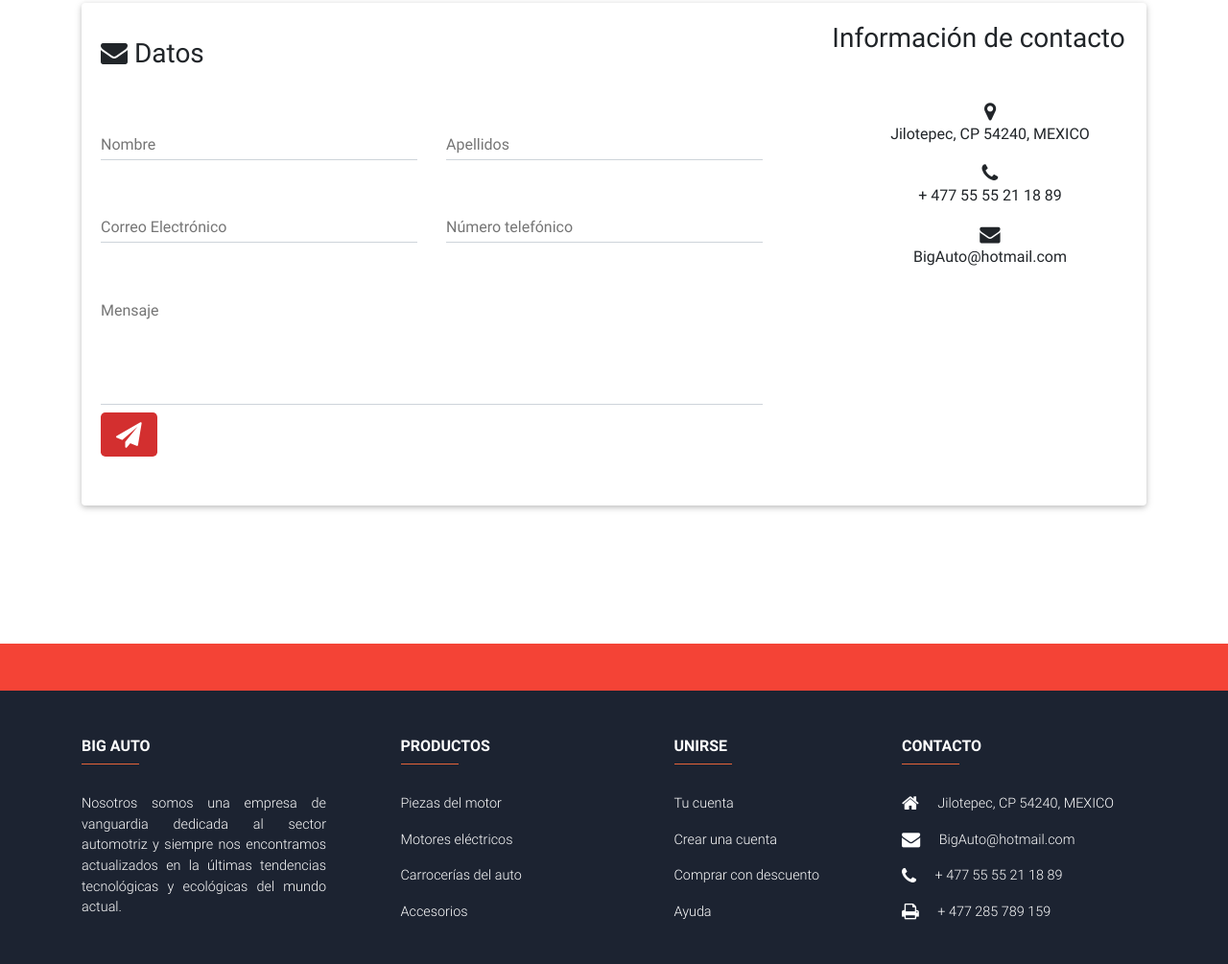
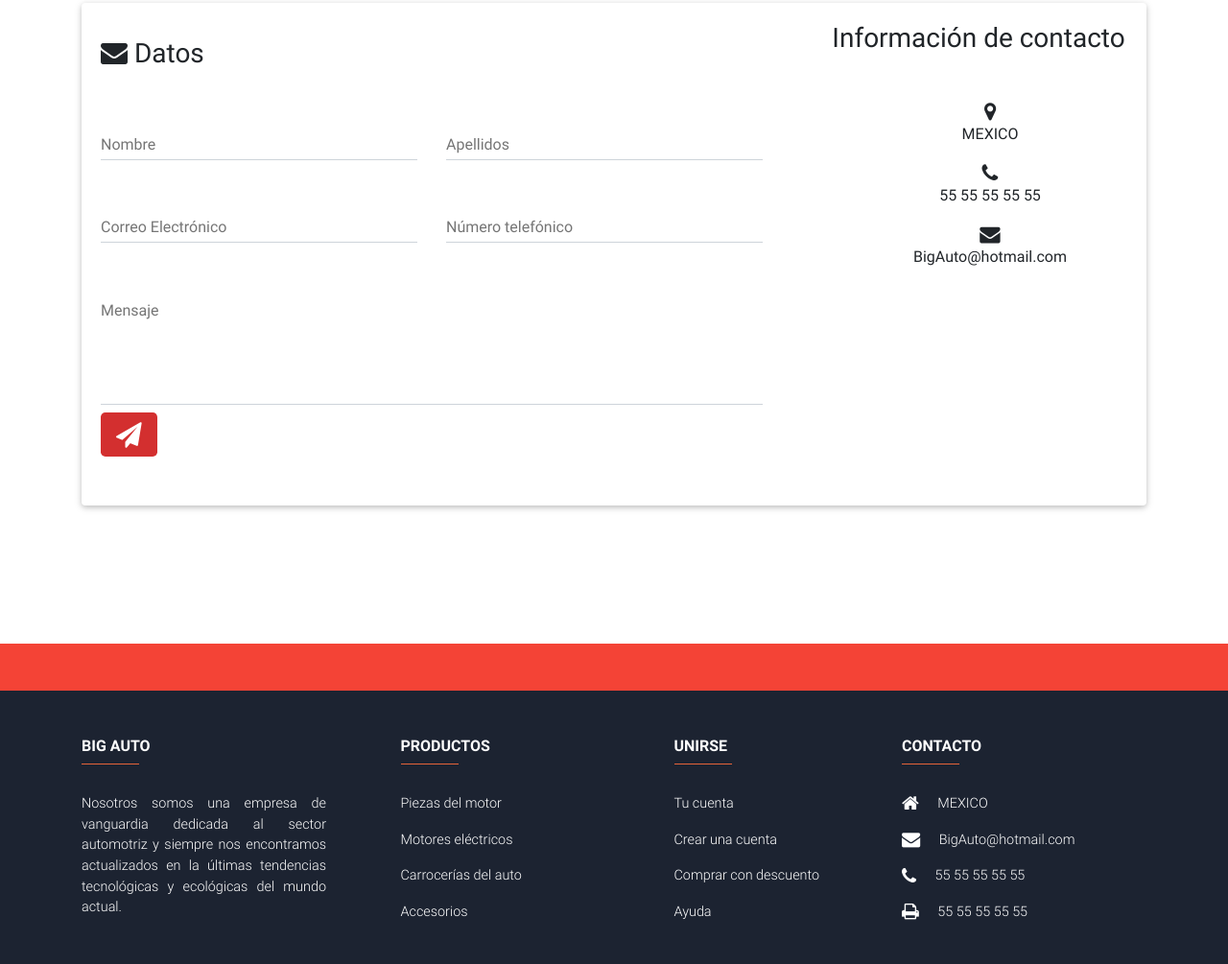
Before and after one commit to NaviiVelazquez/refacionaria, a plain HTML site: page index.html in a window 1280 px wide. Shown: the part 2978-3983 px from the top of the page at 96% size. Drawn offline with Linux system fonts and the light colour scheme.

Commit message:
Modificacion

```diff
--- a/index.html
+++ b/index.html
@@ -300,11 +300,11 @@
                   <ul class="contact-icons list-unstyled ml-4">
                     <li>
                       <i class="fa fa-map-marker fa-lg"></i>
-                      <p>Jilotepec, CP 54240, MEXICO</p>
+                      <p>MEXICO</p>
                     </li>
                     <li>
                      <i class="fa fa-phone fa-lg"></i>
-                     <p>+ 477 55 55 21 18 89</p>
+                     <p>55 55 55 55 55</p>
                     </li>
                     <li>
                      <i class="fa fa-envelope fa-lg"></i>
@@ -392,13 +392,13 @@
                     </h6>
                     <hr class="deep-orange accent-2 mb-4 mt-0 d-inline-block mx-auto" style="width: 60px;">
                     <p>
-                        <i class="fa fa-home mr-3 fa-lg"></i> Jilotepec, CP 54240, MEXICO</p>
+                        <i class="fa fa-home mr-3 fa-lg"></i> MEXICO</p>
                     <p>
                         <i class="fa fa-envelope mr-3 fa-lg"></i> BigAuto@hotmail.com</p>
                     <p>
-                        <i class="fa fa-phone mr-3 fa-lg"></i> + 477 55 55 21 18 89</p>
+                        <i class="fa fa-phone mr-3 fa-lg"></i> 55 55 55 55 55</p>
                     <p>
-                        <i class="fa fa-print mr-3 fa-lg"></i> + 477 285 789 159</p>
+                        <i class="fa fa-print mr-3 fa-lg"></i> 55 55 55 55 55</p>
                 </div>
             </div>
         </div>
```
Also changed, not shown: galeria.html (+3 -3 lines).
